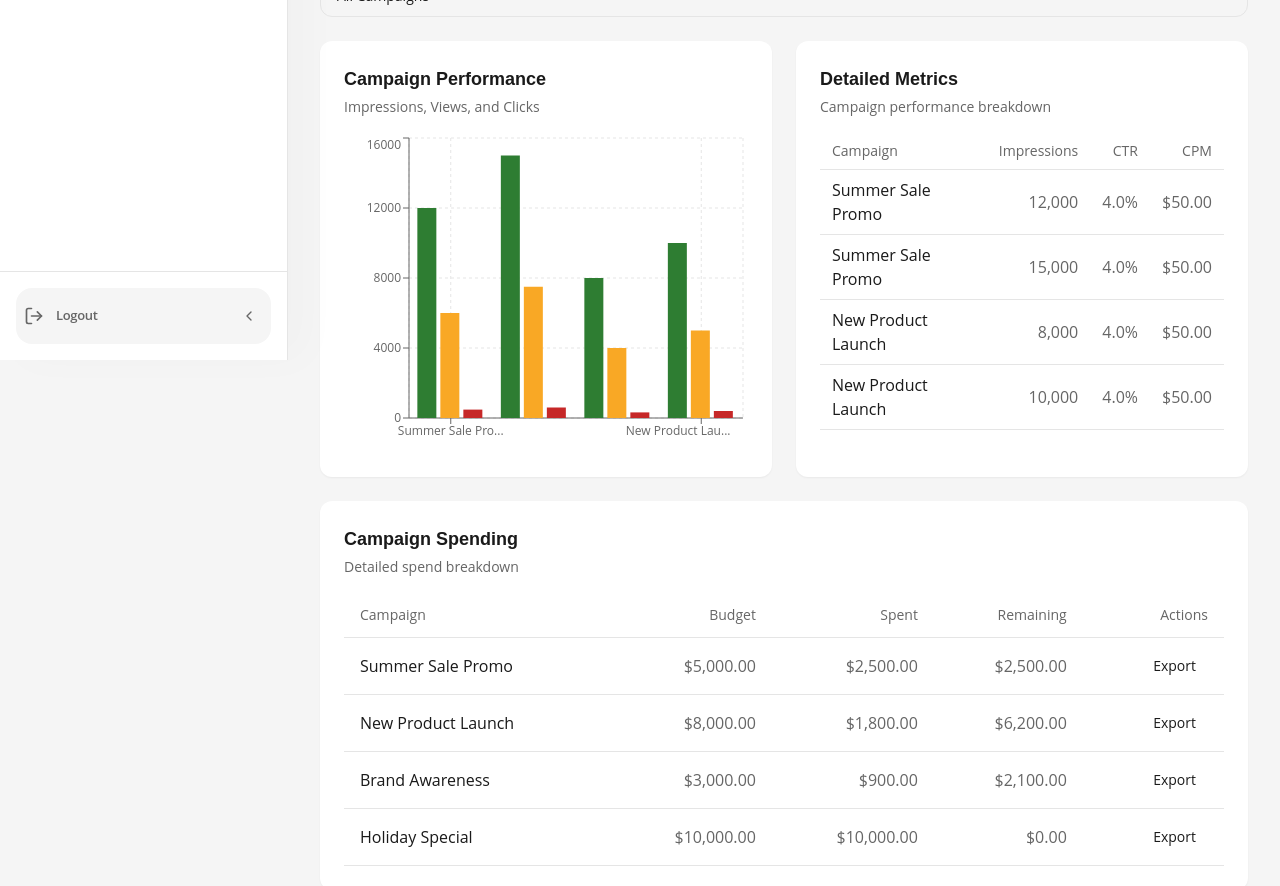
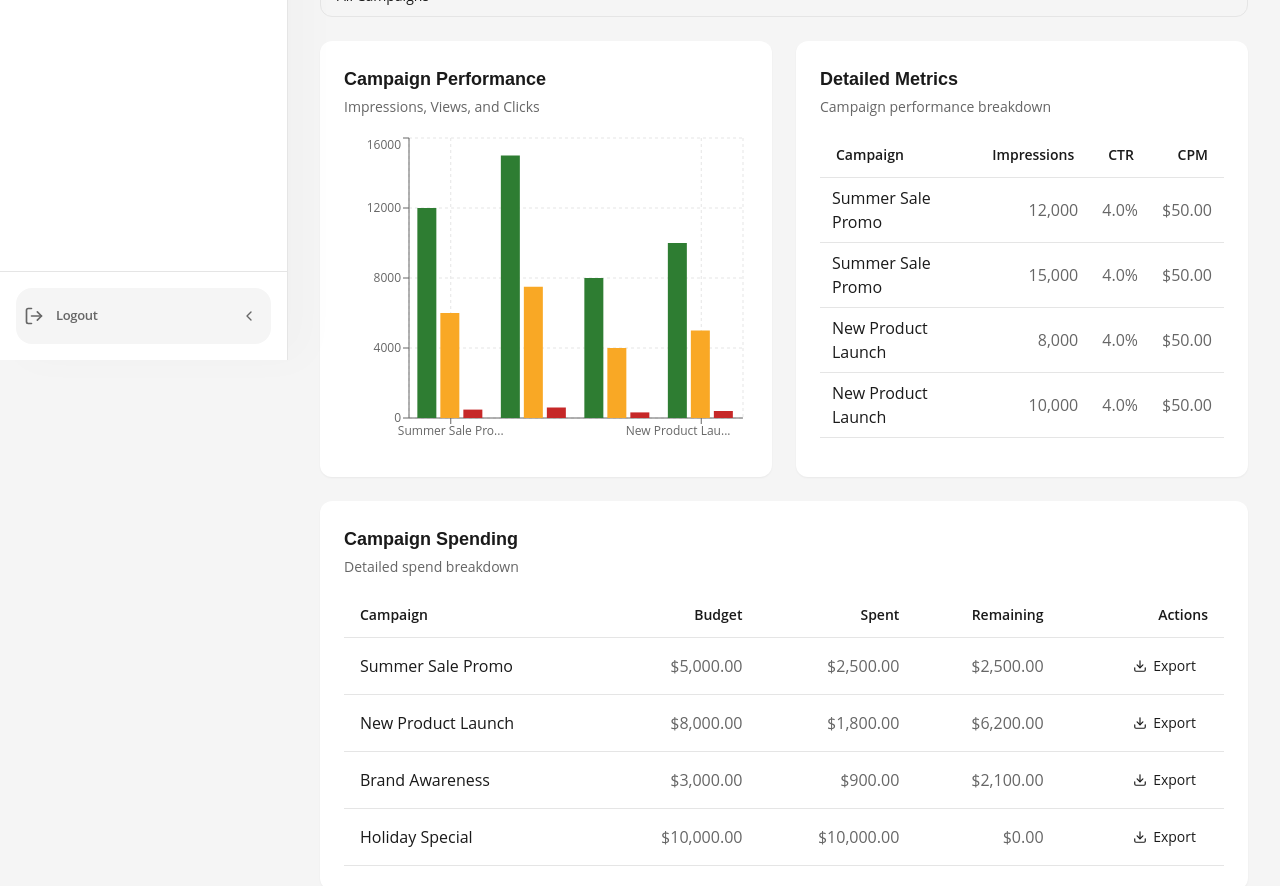
Before and after one commit to billychosee/tese-advertiser-portal, a Next.js app: page /reports in a window 1280 px wide. Shown: the part 440-1326 px from the top of the page. Built offline with nearby package versions, Linux system fonts and the light colour scheme.

Commit message:
feat: update reports and users pages with styled components

```diff
--- a/src/app/(dashboard)/reports/page.tsx
+++ b/src/app/(dashboard)/reports/page.tsx
@@ -380,16 +380,16 @@ const ReportsPage: React.FC = () => {
               <table className="w-full">
                 <thead>
                   <tr className="border-b border-border">
-                    <th className="text-left py-2 px-3 text-sm font-medium text-muted-foreground">
+                    <th className="text-left py-3 px-4 text-sm font-semibold text-foreground bg-secondary/50">
                       Campaign
                     </th>
-                    <th className="text-right py-2 px-3 text-sm font-medium text-muted-foreground">
+                    <th className="text-right py-3 px-4 text-sm font-semibold text-foreground bg-secondary/50">
                       Impressions
                     </th>
-                    <th className="text-right py-2 px-3 text-sm font-medium text-muted-foreground">
+                    <th className="text-right py-3 px-4 text-sm font-semibold text-foreground bg-secondary/50">
                       CTR
                     </th>
-                    <th className="text-right py-2 px-3 text-sm font-medium text-muted-foreground">
+                    <th className="text-right py-3 px-4 text-sm font-semibold text-foreground bg-secondary/50">
                       CPM
                     </th>
                   </tr>
@@ -510,19 +510,19 @@ const ReportsPage: React.FC = () => {
           <table className="w-full">
             <thead>
               <tr className="border-b border-border">
-                <th className="text-left py-3 px-4 text-sm font-medium text-muted-foreground">
+                <th className="text-left py-3 px-4 text-sm font-semibold text-foreground bg-secondary/50">
                   Campaign
                 </th>
-                <th className="text-right py-3 px-4 text-sm font-medium text-muted-foreground">
+                <th className="text-right py-3 px-4 text-sm font-semibold text-foreground bg-secondary/50">
                   Budget
                 </th>
-                <th className="text-right py-3 px-4 text-sm font-medium text-muted-foreground">
+                <th className="text-right py-3 px-4 text-sm font-semibold text-foreground bg-secondary/50">
                   Spent
                 </th>
-                <th className="text-right py-3 px-4 text-sm font-medium text-muted-foreground">
+                <th className="text-right py-3 px-4 text-sm font-semibold text-foreground bg-secondary/50">
                   Remaining
                 </th>
-                <th className="text-right py-3 px-4 text-sm font-medium text-muted-foreground">
+                <th className="text-right py-3 px-4 text-sm font-semibold text-foreground bg-secondary/50">
                   Actions
                 </th>
               </tr>
@@ -550,6 +550,7 @@ const ReportsPage: React.FC = () => {
                       variant="ghost"
                       size="sm"
                       onClick={() => handleExportCampaign(report.campaignId)}
+                      leftIcon={<Icons.Download size={14} />}
                     >
                       Export
                     </Button>
--- a/src/app/(dashboard)/users/page.tsx
+++ b/src/app/(dashboard)/users/page.tsx
@@ -123,27 +123,56 @@ const UsersPage: React.FC = () => {
 
       {/* Stats */}
       <div className="grid grid-cols-2 sm:grid-cols-4 gap-4 mb-6">
-        <Card padding="sm">
+        <Card padding="sm" className="relative overflow-hidden">
+          <div className="flex items-center justify-between mb-2">
+            <div className="flex items-center gap-2">
+              <div className="p-1.5 rounded-full bg-gray-100 dark:bg-gray-800">
+                <Icons.Users size={14} className="text-gray-600 dark:text-gray-400" />
+              </div>
+              <p className="text-xs font-medium text-muted-foreground">Total</p>
+            </div>
+          </div>
           <p className="text-2xl font-bold text-foreground">{users.length}</p>
-          <p className="text-sm text-muted-foreground">Total Users</p>
+          <p className="text-xs text-muted-foreground">Users</p>
         </Card>
-        <Card padding="sm">
-          <p className="text-2xl font-bold text-primary">
+        <Card padding="sm" className="relative overflow-hidden">
+          <div className="flex items-center justify-between mb-2">
+            <div className="flex items-center gap-2">
+              <div className="p-1.5 rounded-full bg-[#2e7d32]/10">
+                <Icons.Crown size={14} className="text-[#2e7d32]" />
+              </div>
+              <p className="text-xs font-medium text-muted-foreground">Owners</p>
+            </div>
+          </div>
+          <p className="text-2xl font-bold text-[#2e7d32]">
             {users.filter((u) => u.role === "owner").length}
           </p>
-          <p className="text-sm text-muted-foreground">Owners</p>
         </Card>
-        <Card padding="sm">
-          <p className="text-2xl font-bold text-blue-500">
+        <Card padding="sm" className="relative overflow-hidden">
+          <div className="flex items-center justify-between mb-2">
+            <div className="flex items-center gap-2">
+              <div className="p-1.5 rounded-full bg-[#f9a825]/10">
+                <Icons.Settings size={14} className="text-[#f9a825]" />
+              </div>
+              <p className="text-xs font-medium text-muted-foreground">Managers</p>
+            </div>
+          </div>
+          <p className="text-2xl font-bold text-[#f9a825]">
             {users.filter((u) => u.role === "manager").length}
           </p>
-          <p className="text-sm text-muted-foreground">Managers</p>
         </Card>
-        <Card padding="sm">
-          <p className="text-2xl font-bold text-muted-foreground">
+        <Card padding="sm" className="relative overflow-hidden">
+          <div className="flex items-center justify-between mb-2">
+            <div className="flex items-center gap-2">
+              <div className="p-1.5 rounded-full bg-[#c62828]/10">
+                <Icons.Eye size={14} className="text-[#c62828]" />
+              </div>
+              <p className="text-xs font-medium text-muted-foreground">Viewers</p>
+            </div>
+          </div>
+          <p className="text-2xl font-bold text-[#c62828]">
             {users.filter((u) => u.role === "viewer").length}
           </p>
-          <p className="text-sm text-muted-foreground">Viewers</p>
         </Card>
       </div>
 
```
Also changed, not shown: 1 other file (tests, documents, lock files or other folders).
